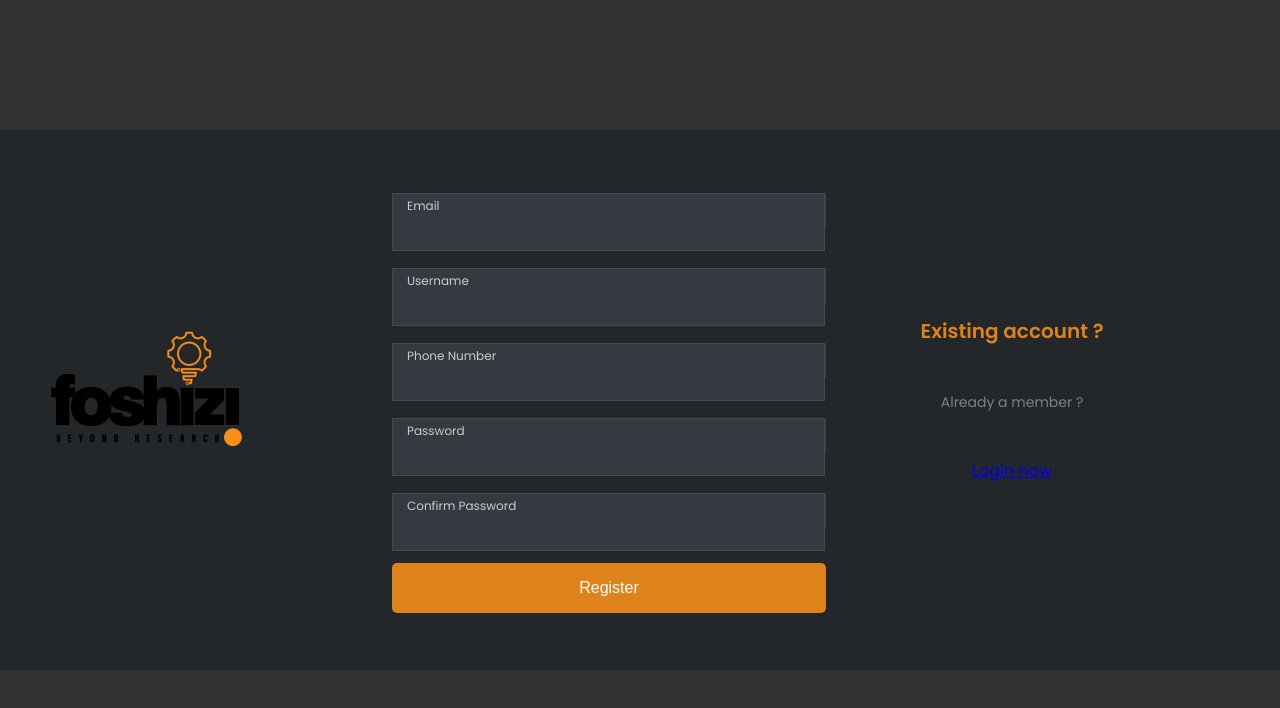
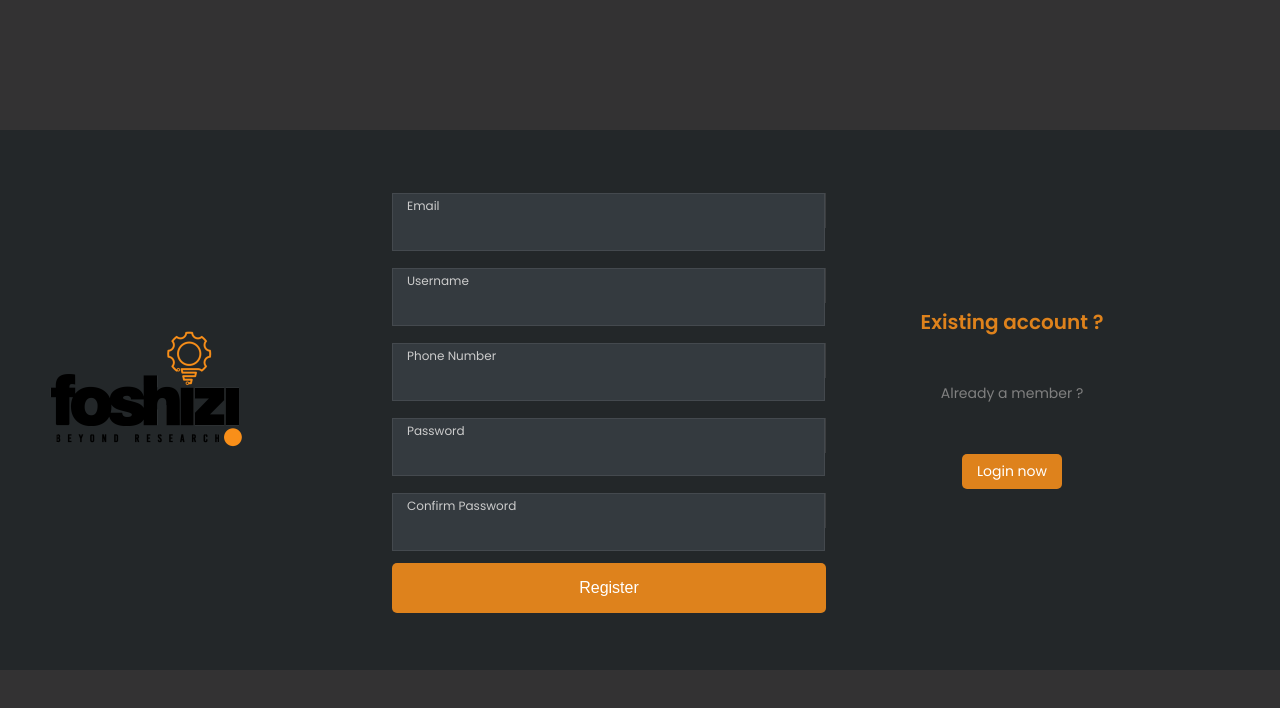
Before and after one commit to mwingrov/Foshizi, a Next.js app: page /register in a window 1280 px wide. Shown: the top 708 px of the page. Built offline with nearby package versions, Linux system fonts and the light colour scheme.

Commit message:
style : register button styling

```diff
--- a/src/components/layout/register/index.js
+++ b/src/components/layout/register/index.js
@@ -80,6 +80,7 @@ const Register = () => {
             label="Email"
             type="email"
             value={email}
+            required={true}
             onChange={(e) => setEmail(e.target.value)}
             errorMessage={errorMessageEmail}
           />
@@ -87,6 +88,7 @@ const Register = () => {
             label="Username"
             type="text"
             value={username}
+            required={true}
             onChange={(e) => setUsername(e.target.value)}
             errorMessage={errorMessageUsername}
           />
@@ -95,6 +97,7 @@ const Register = () => {
             type="text"
             minLength={10}
             value={number}
+            required={true}
             onChange={(e) => setNumber(e.target.value)}
             errorMessage={errorMessagePhone}
           />
@@ -102,6 +105,7 @@ const Register = () => {
             label="Password"
             type="password"
             value={password}
+            required={true}
             onChange={handlePasswordChange}
             errorMessage={errorMessagePassword}
           />
@@ -109,6 +113,7 @@ const Register = () => {
             label="Confirm Password"
             type="password"
             value={confirmPassword}
+            required={true}
             onChange={handleConfirmPasswordChange}
           />
           <Button
@@ -122,7 +127,9 @@ const Register = () => {
         <SignUpContainer>
           <Heading_H3>Existing account ? </Heading_H3>
           <p>Already a member ?</p>
-          <Link href="/">Login now</Link>
+          <Link href="/" className="login-link">
+            Login now
+          </Link>
         </SignUpContainer>
       </RegisterPanel>
     </LayoutWrapper>
--- a/src/styles/global.css
+++ b/src/styles/global.css
@@ -163,3 +163,25 @@ p {
   letter-spacing: normal;
   color: grey;
 }
+.login-link {
+  text-decoration: none;
+  background: #de821c;
+  height: 35px;
+  width: 100px;
+  white-space: nowrap;
+  font-size: 14px;
+  color: #fff;
+  outline: none;
+  cursor: pointer;
+  display: flex;
+  justify-content: center;
+  align-items: center;
+  transition: all 0.2s ease-in-out;
+  border-radius: 5px;
+  border: none;
+}
+
+.login-link:hover {
+  transition: all 0.2s ease-in-out;
+  opacity: 0.75;
+}
```
